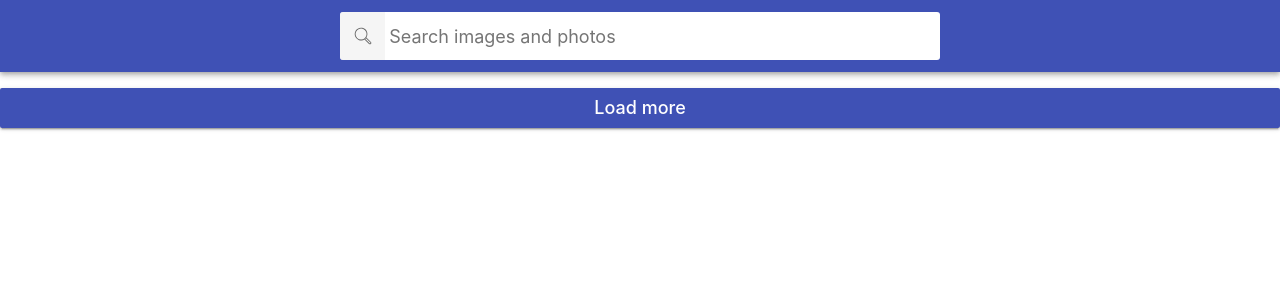
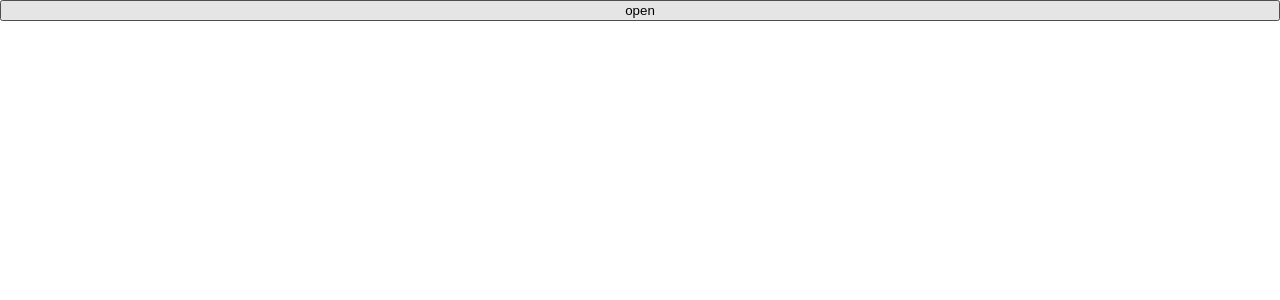
Before and after one commit to denis-gavrilenko0910/goit-react-hw-03-image-finder, a React (Create React App) app: page / in a window 1280 px wide. Shown: the top 300 px of the page. Built offline with nearby package versions, Linux system fonts and the light colour scheme.

Commit message:
precheck of modal close

```diff
--- a/src/App.js
+++ b/src/App.js
@@ -1,7 +1,8 @@
 import { Component } from 'react';
 import { Modal } from './Components/Modal';
-import { Searchbar } from './Components/Searchbar';
-import { Button } from './Components/Button';
+// import { Searchbar } from './Components/Searchbar';
+// import { Button } from './Components/Button';
+// import { ImageGallery } from './Components/ImageGallery';
 
 class App extends Component {
   state = {
@@ -18,9 +19,21 @@ class App extends Component {
     const { showModal } = this.state;
     return (
       <div className="App">
-        <Searchbar />
-        {showModal && <Modal />}
-        <Button />
+        {/* <Searchbar /> */}
+        <button type="button" onClick={this.toggleModal}>
+          open
+        </button>
+        {showModal && (
+          <Modal onClose={this.toggleModal}>
+            <img className="imageGalleryItem_image" src="" alt="" />
+            <button type="button" onClick={this.toggleModal}>
+              {console.log(this.props.toggleModal)}
+              close
+            </button>
+          </Modal>
+        )}
+        {/* <Button /> */}
+        {/* <ImageGallery /> */}
       </div>
     );
   }
--- a/src/Components/ImageGallery.js
+++ b/src/Components/ImageGallery.js
@@ -2,7 +2,7 @@ import { ImageGalleryItems } from './ImageGalleryItem';
 
 export const ImageGallery = () => {
   return (
-    <ul class="imageGallery">
+    <ul className="imageGallery">
       <ImageGalleryItems />
     </ul>
   );
--- a/src/Components/Modal.js
+++ b/src/Components/Modal.js
@@ -4,14 +4,22 @@ import { createPortal } from 'react-dom';
 const madalRoot = document.getElementById('modal_root');
 
 export class Modal extends Component {
-  componentDidMount() {}
+  componentDidMount() {
+    window.addEventListener('keydown', e => {
+      if (e.code === 'Escape') {
+        console.log(this.props.onClose());
+        this.props.onClose(); //вызываю через пропс onClose и выдаёт undefined.
+
+        console.log('нажал escape');
+      }
+    });
+  }
+  componentWillUnmount() {}
 
   render() {
     return createPortal(
       <div className="overlay">
-        <div className="modal">
-          <img className="imageGalleryItem_image" src="" alt="" />
-        </div>
+        <div className="modal">{this.props.childrem}</div>
       </div>,
       madalRoot,
     );
```
